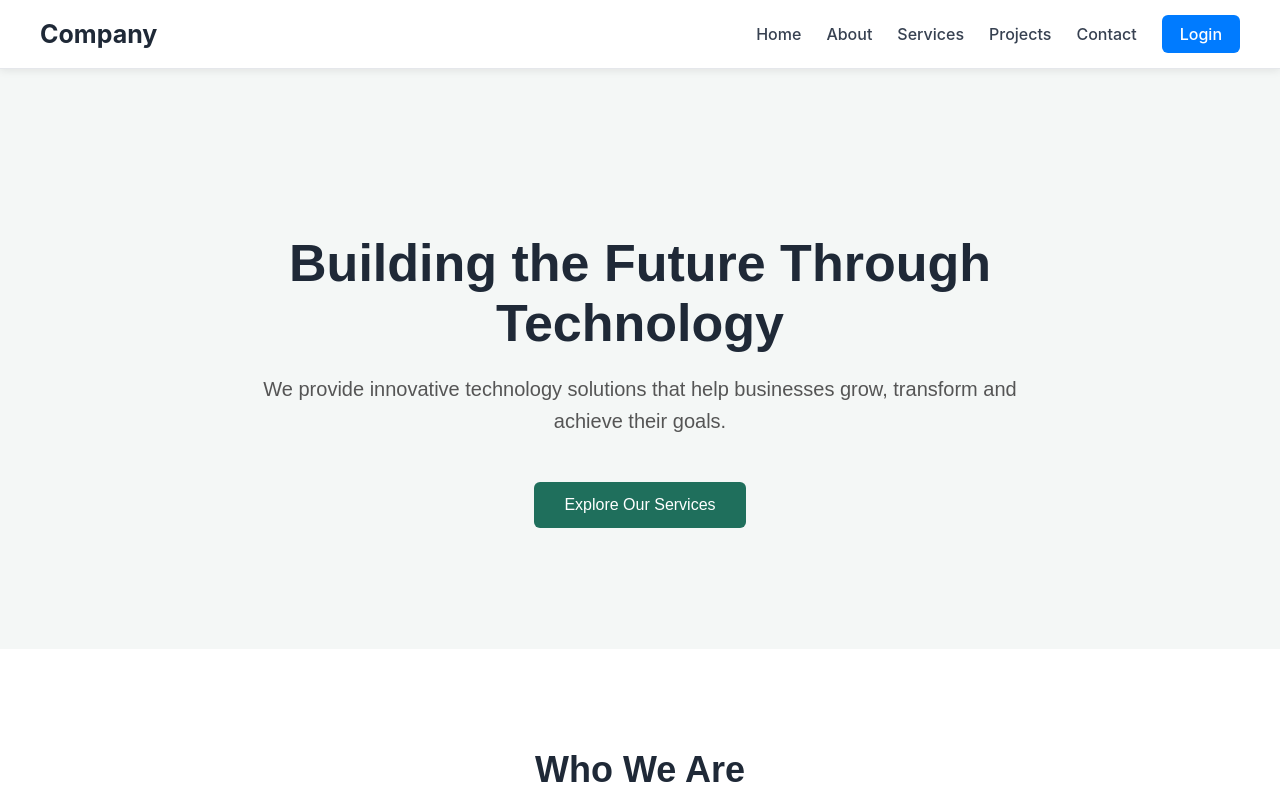
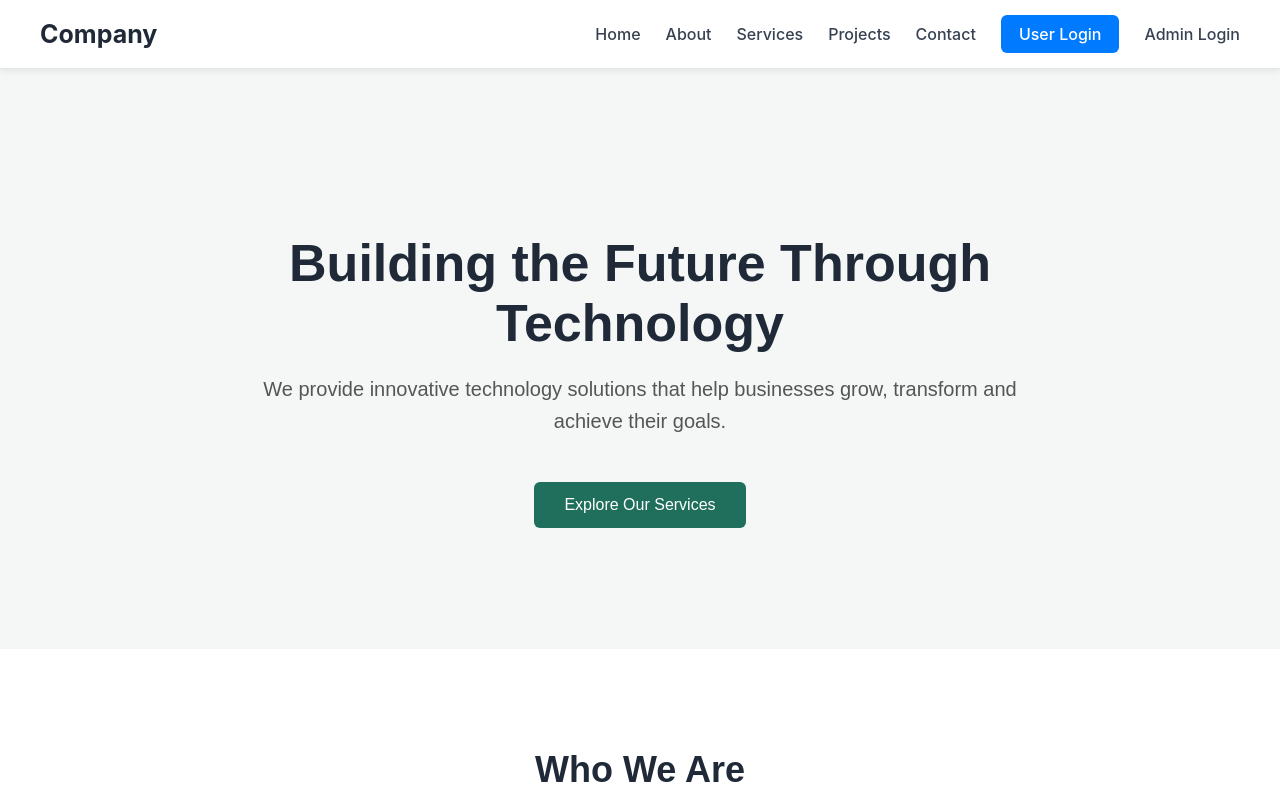
Before and after one commit to Jay1234555/company-management-system-frontend, a React (Create React App) app: page / in a window 1280 px wide. Shown: the top 800 px of the page. Built offline with nearby package versions, Linux system fonts and the light colour scheme; no server answers.

Commit message:
Added customer groups admin module

```diff
--- a/src/components/Navbar.jsx
+++ b/src/components/Navbar.jsx
@@ -11,7 +11,9 @@ import { Link } from "react-router-dom";
              <Link to="/services">Services</Link>
               <Link to="/projects">Projects</Link>
                <Link to="/contact">Contact</Link>
-             {!user && ( <Link to="/login" className="navbar-login" > Login </Link> )}
+             {/* Login Buttons */}
+             {!user && ( <> <Link to="/login" className="navbar-login" > User Login </Link>
+             <Link to="/login" className="navbar-admin-login" > Admin Login </Link> </> )}
                 </div>
                 </div>
                  </nav> ); }
```
